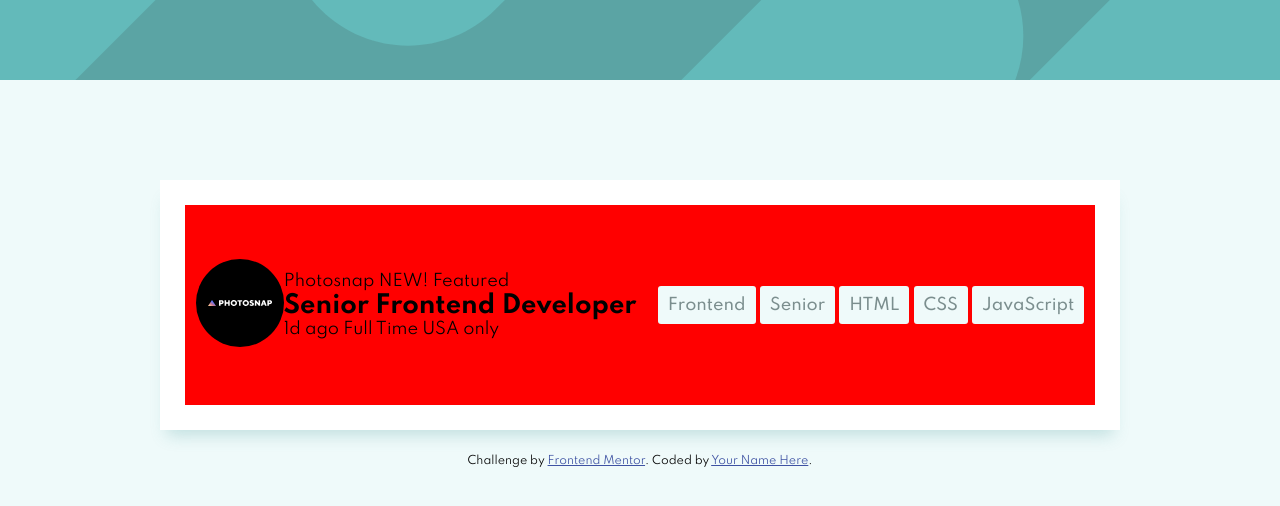
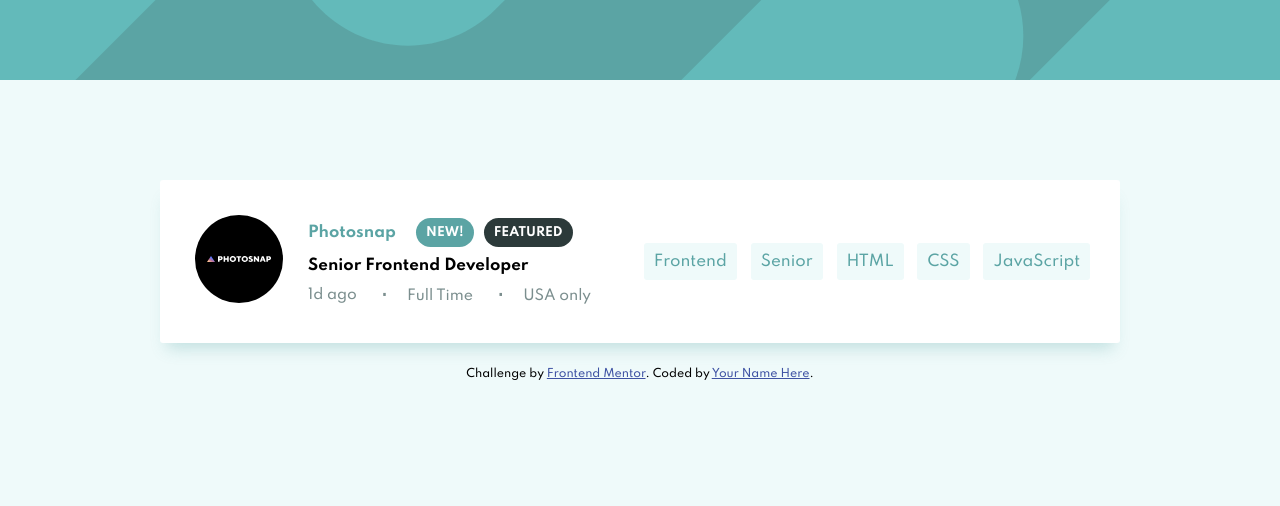
Before and after one commit to Sarukei/job-listings-with-filtering, a plain HTML site: page index.html in a window 1280 px wide. Drawn offline with Linux system fonts and the light colour scheme.

Commit message:
Made progress to the job post card

```diff
--- a/css/style.scss
+++ b/css/style.scss
@@ -1,11 +1,14 @@
 @import url('https://fonts.googleapis.com/css2?family=Spartan:wght@400;500;700&display=swap');
 $dark: hsl(180, 8%, 52%);
+$desaturatedDark: hsl(180, 29%, 50%);
 $veryDark: hsl(180, 14%, 20%);
 $navBgColor: hsl(180, 29%, 50%);
 $lightColor: hsl(180, 52%, 96%);
 $cardHeight: 25rem;
 
-* {
+*,
+*::before,
+*::after {
   margin: 0;
   padding: 0;
   box-sizing: border-box;
@@ -16,7 +19,8 @@ html {
 
 body {
   font-family: Spartan, 'Segoe UI', Tahoma, Geneva, Verdana, sans-serif;
-  font-size: 1.6rem;
+  font-size: 1.5rem;
+  font-weight: 500;
 
   background: $lightColor;
 }
@@ -44,10 +48,16 @@ body {
   background: white;
   padding: 2.5rem;
   margin: 2.5rem 0;
+  border-radius: 3px;
   box-shadow: 0 1.25rem 1.5rem -0.7rem rgba($navBgColor, 0.3);
-  height: $cardHeight;
+  max-height: $cardHeight;
+
+  &.featured {
+    // For the left border line
+    border-left: 5px solid $desaturatedDark;
+  }
   &__content {
-    background: red;
+    // background: red;
     width: 100%;
     height: 100%;
 
@@ -55,13 +65,86 @@ body {
 
     display: flex;
     align-items: center;
-    justify-content: space-around;
+    justify-content: space-between;
 
     &__details {
+      padding: 1rem;
       display: flex;
       align-items: center;
       justify-content: space-between;
       height: 100%;
+
+      &__job-info {
+        margin-left: 2.5rem;
+
+        &__header {
+          // background: red;
+          display: flex;
+          align-items: center;
+
+          &__company-name {
+            // background: red;
+            font-weight: 700;
+            color: $desaturatedDark;
+          }
+
+          &__post-tags {
+            margin-left: 1rem;
+            display: flex;
+
+            // Default styling for all post-tags
+            & > * {
+              text-transform: uppercase;
+              // background: red;
+              padding: 0.75rem 1rem;
+              text-align: center;
+              border-radius: 200px;
+              // border: 0.5rem solid red;
+              font-size: 1.2rem;
+              font-weight: 700;
+              display: flex;
+              align-items: center;
+              justify-content: center;
+              margin-left: 1rem;
+              color: white;
+            }
+
+            & .tag-new {
+              background: $navBgColor;
+            }
+
+            & .tag-featured {
+              background: $veryDark;
+            }
+          }
+        }
+        &__job-title {
+          font-weight: 700;
+          font-size: 1.5rem;
+          margin: 1rem 0;
+        }
+        &__post-details {
+          // background: red;
+          display: flex;
+          list-style-type: none;
+          color: $dark;
+          align-items: center;
+          font-weight: 500;
+          font-size: 1.4rem;
+
+          li:not(:first-of-type) {
+            margin-left: 2.5rem;
+            position: relative;
+
+            &:before {
+              content: '\2219';
+              font-size: 1.6rem;
+              padding-right: 1.6rem;
+              font-weight: 700;
+            }
+          }
+        }
+      }
     }
   }
 }
@@ -71,5 +154,7 @@ body {
   padding: 1rem;
   border-radius: 3px;
   font-weight: 500;
-  color: $dark;
+  color: $desaturatedDark;
+  margin: 0 0.5rem;
+  text-align: center;
 }
--- a/index.html
+++ b/index.html
@@ -47,7 +47,7 @@
                   class="job-listing-card__content__details__job-info__header__company-name"
                   >Photosnap</span
                 >
-                <span
+                <div
                   class="job-listing-card__content__details__job-info__header__post-tags"
                 >
                   <span
@@ -58,29 +58,32 @@
                     class="job-listing-card__content__details__job-info__header__post-tags__tag tag-featured"
                     >Featured</span
                   >
-                </span>
+                </div>
               </div>
               <h2
                 class="job-listing-card__content__details__job-info__job-title"
               >
                 Senior Frontend Developer
               </h2>
-              <div
+              <ul
                 class="job-listing-card__content__details__job-info__post-details"
               >
-                <span
+                <li
                   class="job-listing-card__content__details__job-info__post-details__post-time"
-                  >1d ago</span
                 >
-                <span
+                  1d ago
+                </li>
+                <li
                   class="job-listing-card__content__details__job-info__post-details__job-contract"
-                  >Full Time</span
                 >
-                <span
+                  Full Time
+                </li>
+                <li
                   class="job-listing-card__content__details__job-info__post-details__job-location"
-                  >USA only</span
                 >
-              </div>
+                  USA only
+                </li>
+              </ul>
             </div>
           </div>
           <div class="job-listing-card__content__job-tags">
```
Also changed, not shown: css/style.css, 1 other file.
